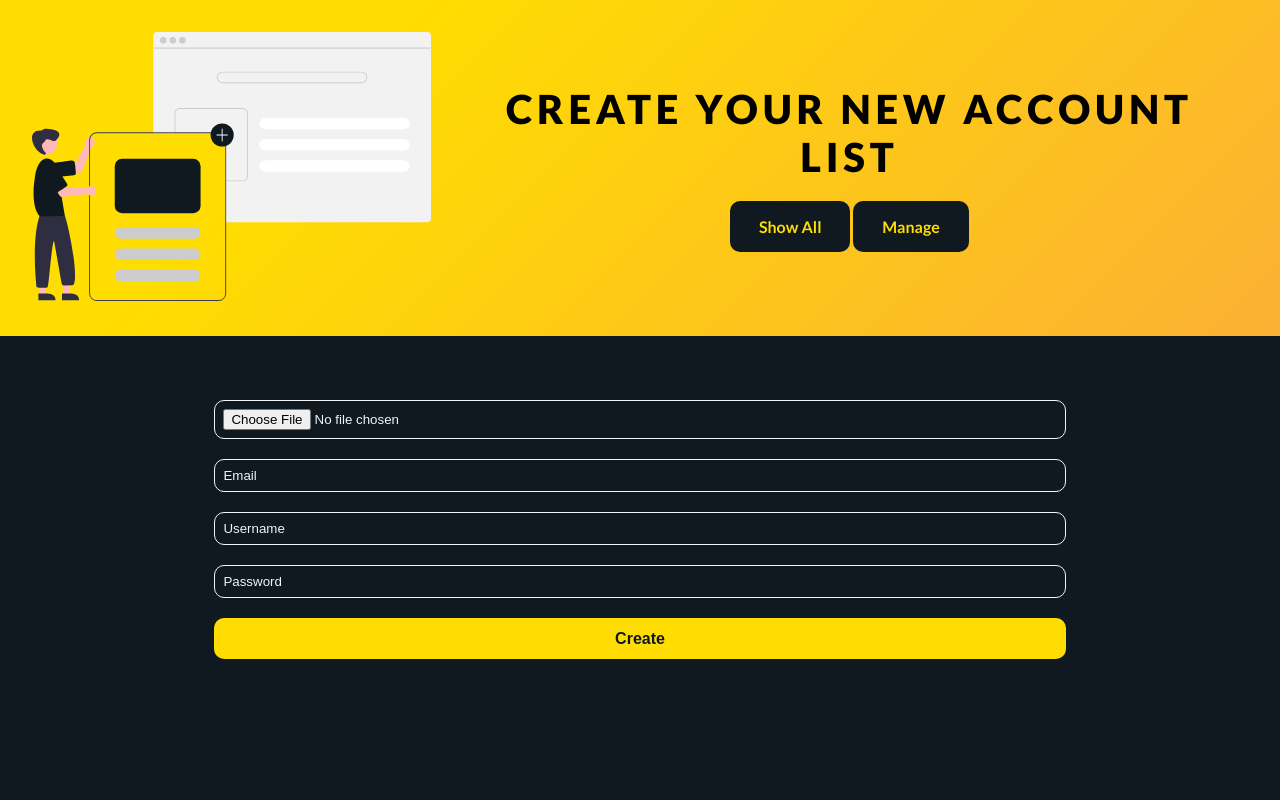
After one commit to ardhptr21/password-manager, a Django app: page /management/create/ in a window 1280 px wide. The commit adds this page. Run offline with Django 3.2, Linux system fonts and the light colour scheme; style sheets or scripts are compiled from the project's sources.

Commit message:
Create 'create page' management ui

```diff
--- a/management/static/management/css/main.css
+++ b/management/static/management/css/main.css
@@ -87,7 +87,7 @@ body {
   cursor: pointer;
 }
 
-input {
+#search {
   padding: 0.5rem;
   width: 100%;
   max-width: 400px;
@@ -95,10 +95,54 @@ input {
   border: 2px solid #101820;
   background-color: #e4e6e8;
 }
-input:focus {
+#search:focus {
   outline: none;
 }
 
+#list-form {
+  width: 100%;
+  display: flex;
+  justify-content: center;
+  align-items: center;
+  gap: 10px;
+}
+
+#create-form {
+  display: flex;
+  justify-content: center;
+  align-items: center;
+  flex-direction: column;
+  gap: 20px;
+  width: 70%;
+  margin: auto;
+}
+#create-form .btn {
+  width: 100%;
+}
+#create-form .btn:hover {
+  transform: none;
+  background-color: #fbb034;
+}
+#create-form ::placeholder {
+  color: #f2f3f4;
+}
+#create-form input {
+  padding: 0.5rem;
+  width: 100%;
+  border-radius: 10px;
+  border: 1px solid #f2f3f4;
+  background-color: transparent;
+  color: #f2f3f4;
+}
+#create-form input:focus {
+  outline: none;
+  border-color: #ffdd00;
+}
+
+.management {
+  min-height: 100vh;
+  background-color: #101820;
+}
 .management header {
   padding: 2rem;
   background-image: linear-gradient(315deg, #fbb034 0%, #ffdd00 74%);
@@ -131,13 +175,6 @@ input:focus {
   flex-direction: column;
   gap: 20px;
 }
-.management header .right-content form {
-  width: 100%;
-  display: flex;
-  justify-content: center;
-  align-items: center;
-  gap: 10px;
-}
 @media screen and (max-width: 376px) {
   .management header .right-content .action {
     display: flex;
@@ -147,7 +184,6 @@ input:focus {
   }
 }
 .management .list-card {
-  background-color: #101820;
   padding: 2rem;
   display: grid;
   grid-template-columns: repeat(auto-fit, minmax(300px, 1fr));
@@ -158,5 +194,10 @@ input:focus {
     grid-template-columns: 1fr;
   }
 }
+.management .create-form {
+  color: #ffdd00;
+  padding: 2rem;
+  margin-top: 2rem;
+}
 
 /*# sourceMappingURL=main.css.map */
--- a/management/static/management/scss/main.scss
+++ b/management/static/management/scss/main.scss
@@ -1,10 +1,12 @@
 @use './partials/typography';
 @use './partials/card';
-@use './partials/input';
+@use './partials/form';
 @use './partials/variables' as *;
 @use './partials/mixins' as *;
 
 .management {
+  min-height: 100vh;
+  background-color: $primary-color;
   header {
     padding: 2rem;
     background-image: linear-gradient(315deg, $third-color 0%, $secondary-color 74%);
@@ -35,14 +37,6 @@
       flex-direction: column;
       gap: 20px;
 
-      form {
-        width: 100%;
-        display: flex;
-        justify-content: center;
-        align-items: center;
-        gap: 10px;
-      }
-
       .action {
         @include media-query(376px) {
           display: flex;
@@ -55,7 +49,6 @@
   }
 
   .list-card {
-    background-color: $primary-color;
     padding: 2rem;
     display: grid;
     grid-template-columns: repeat(auto-fit, minmax(300px, 1fr));
@@ -65,4 +58,10 @@
       grid-template-columns: 1fr;
     }
   }
+
+  .create-form {
+    color: $secondary-color;
+    padding: 2rem;
+    margin-top: 2rem;
+  }
 }
--- /dev/null
+++ b/management/static/management/scss/partials/_form.scss
@@ -0,0 +1,59 @@
+@use './variables' as *;
+
+#search {
+  padding: 0.5rem;
+  width: 100%;
+  max-width: 400px;
+  border-radius: 10px;
+  border: 2px solid $primary-color;
+  background-color: darken($white-color, 5%);
+
+  &:focus {
+    outline: none;
+  }
+}
+
+#list-form {
+  width: 100%;
+  display: flex;
+  justify-content: center;
+  align-items: center;
+  gap: 10px;
+}
+
+#create-form {
+  display: flex;
+  justify-content: center;
+  align-items: center;
+  flex-direction: column;
+  gap: 20px;
+  width: 70%;
+  margin: auto;
+
+  .btn {
+    width: 100%;
+
+    &:hover {
+      transform: none;
+      background-color: $third-color;
+    }
+  }
+
+  ::placeholder {
+    color: $white-color;
+  }
+
+  input {
+    padding: 0.5rem;
+    width: 100%;
+    border-radius: 10px;
+    border: 1px solid $white-color;
+    background-color: transparent;
+    color: $white-color;
+
+    &:focus {
+      outline: none;
+      border-color: $secondary-color;
+    }
+  }
+}
--- /dev/null
+++ b/management/templates/management/create.html
@@ -0,0 +1,32 @@
+{% extends 'management/base.html' %} {% load static %}
+
+<!-- PAGE TITLE -->
+{% block title %}{{ block.super }} | Create{% endblock title %}
+
+<!-- MAIN CONTENT -->
+{% block content %}
+<div class="management">
+  <header>
+    <div class="left-content">
+      <img src="{% static 'management/images/create.svg' %}" alt="the illustration image" />
+    </div>
+    <div class="right-content">
+      <h1 class="title-page">Create Your New Account List</h1>
+      <div class="action">
+        <a href="{% url 'management:list' %}" class="btn">Show All</a>
+        <a href="#" class="btn">Manage</a>
+      </div>
+    </div>
+  </header>
+
+  <div class="create-form">
+    <form id="create-form" action="#">
+      <input type="file" name="image" accept="image/*" />
+      <input type="email" name="email" placeholder="Email" />
+      <input type="text" name="username" placeholder="Username" />
+      <input type="text" name="password" placeholder="Password" />
+      <button type="submit" class="btn btn-white btn-sm">Create</button>
+    </form>
+  </div>
+</div>
+{% endblock content %}
--- /dev/null
+++ b/management/templates/management/partials/header.html
@@ -0,0 +1 @@
+{% load static %}
--- a/management/urls.py
+++ b/management/urls.py
@@ -1,5 +1,6 @@
 from django.urls import path
 from django.views.generic.base import TemplateView
 urlpatterns = [
-    path('list/', TemplateView.as_view(template_name="management/list.html"), name='list')
+    path('list/', TemplateView.as_view(template_name="management/list.html"), name='list'),
+    path('create/', TemplateView.as_view(template_name="management/create.html"), name='create')
 ]
```
Also changed, not shown: management/static/management/scss/partials/_input.scss (deleted, +0 -14 lines), management/templates/management/list.html (+5 -4 lines), management/static/management/images/create.svg (added), 1 other file.
